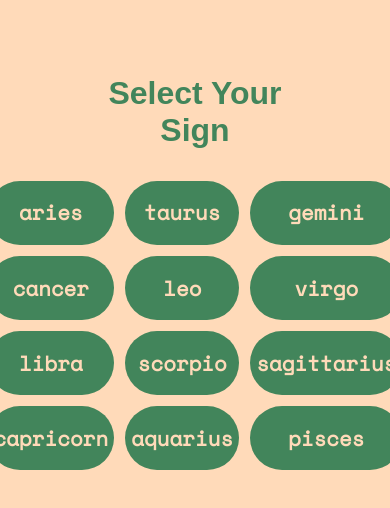
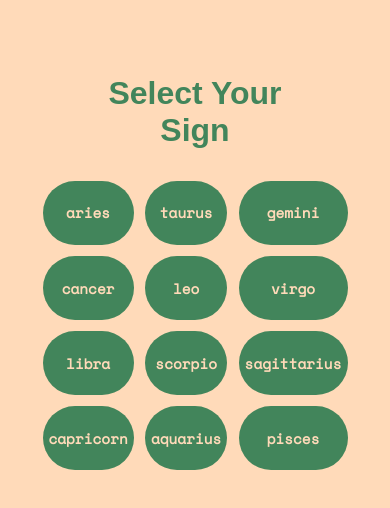
Before and after one commit to hakuthewizard/Daily-Horoscope-Astrology-React-App, a React (Create React App) app: page / in a window 390 px wide. Shown: the top 508 px of the page. Built offline with nearby package versions, Linux system fonts and the light colour scheme; a web font is replaced by a local one.

Commit message:
update on media query

```diff
--- a/src/components/SelectedSign.css
+++ b/src/components/SelectedSign.css
@@ -38,6 +38,9 @@ body{
     .grid {
       right:0.2rem;
       left:0.2rem;
-      font-size: 1rem;
+
+    }
+    .sign-button {
+        font-size: 0.9rem;
     }
   }
```
